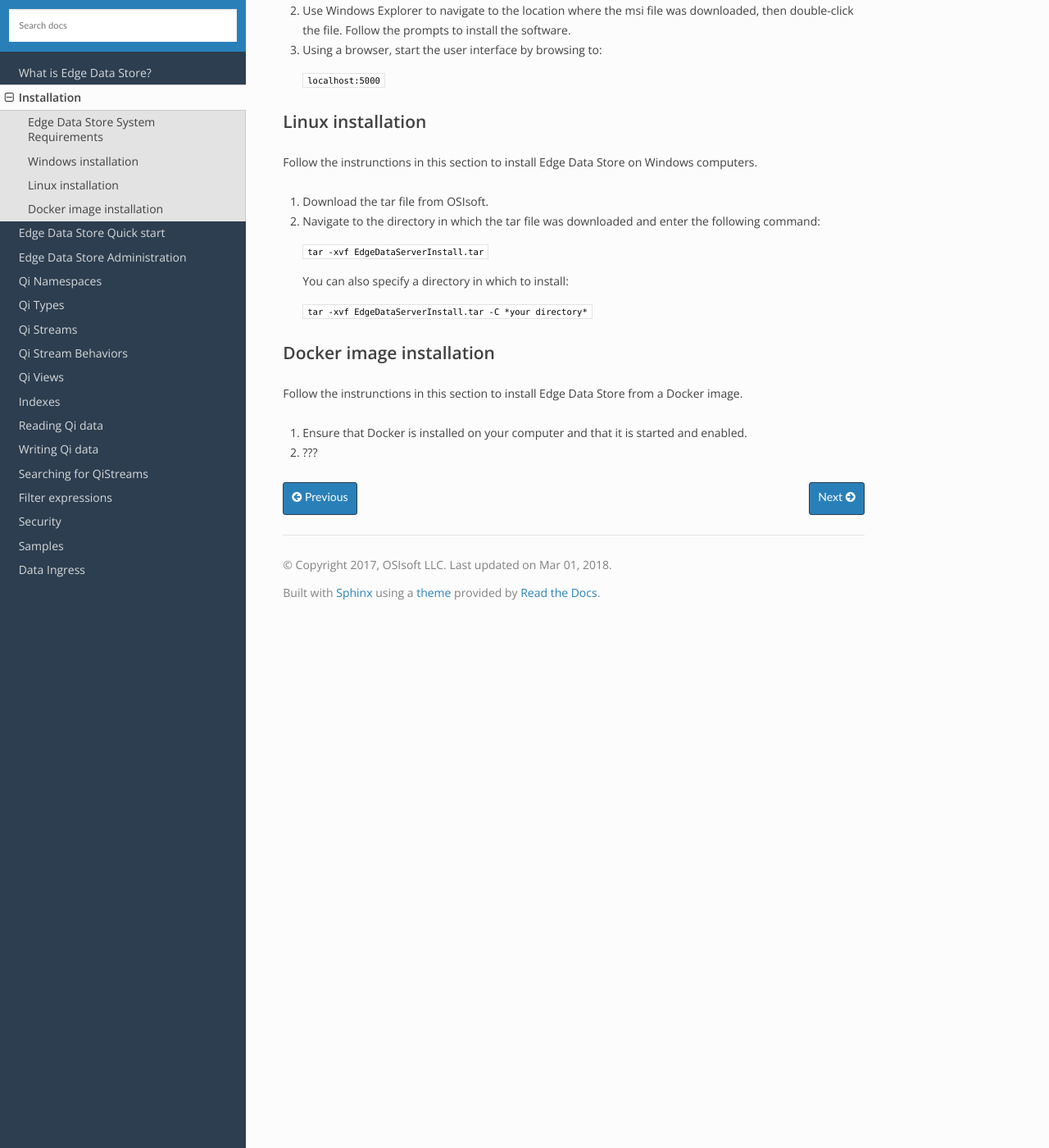
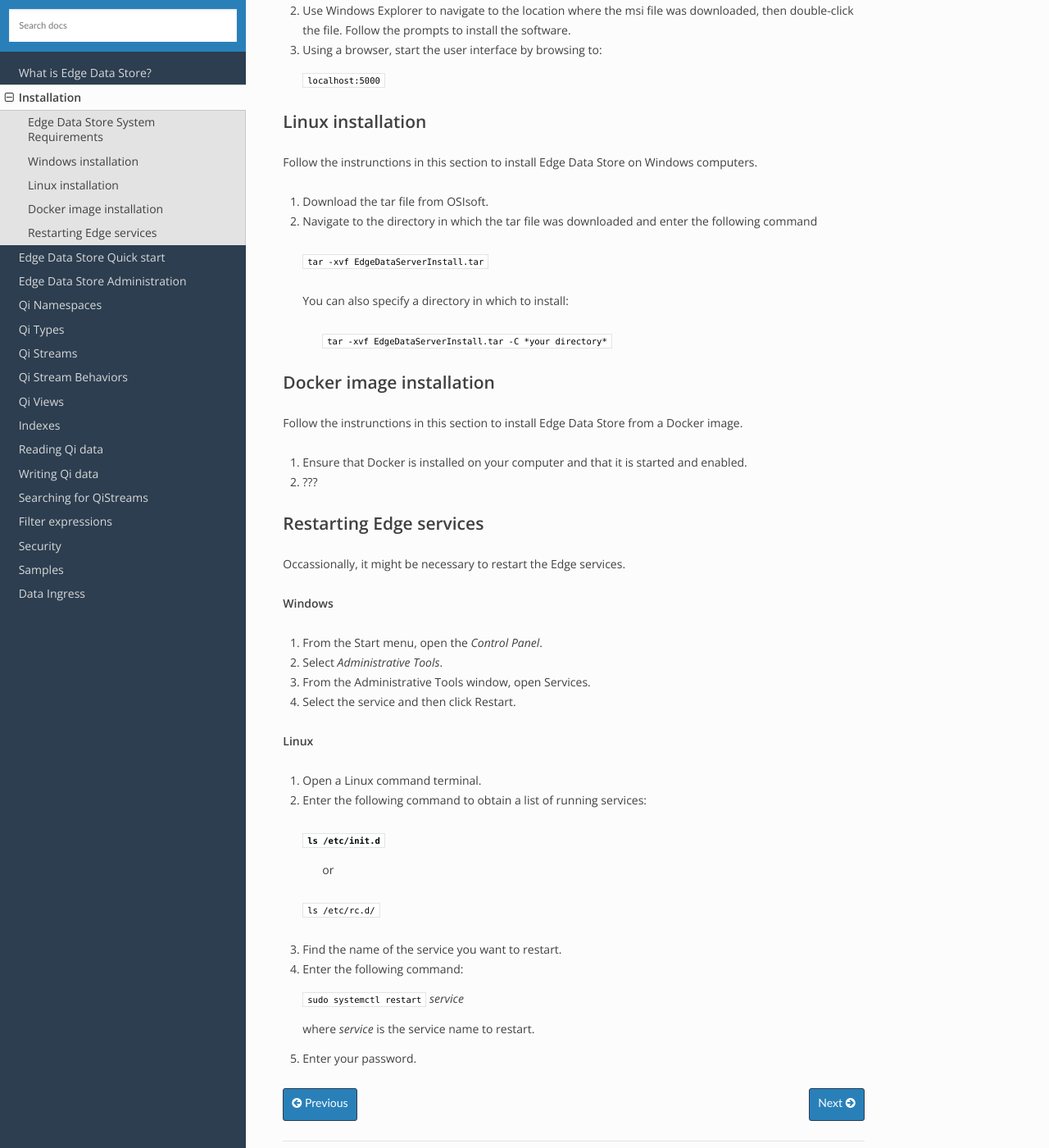
Before and after one commit to fgasparro/EdgeDS-Docs, a Sphinx documentation site: the page built from docs/EdgeDS_Installation.rst, in a window 1280 px wide and 1400 px high, scrolled down 1048 px. Shown: the whole window at 82% size. Built offline with Sphinx 7.4.7 and the Read the Docs theme 2.0.0, drawn with Linux system fonts in a browser that asks for light colours.

Commit message:
Update EdgeDS_Installation.rst

```diff
--- a/docs/EdgeDS_Installation.rst
+++ b/docs/EdgeDS_Installation.rst
@@ -1,3 +1,4 @@
+
 
 
 
@@ -60,11 +61,11 @@ Linux installation
 Follow the instrunctions in this section to install Edge Data Store on Windows computers.
 
 1) Download the tar file from OSIsoft.
-2) Navigate to the directory in which the tar file was downloaded and enter the following command:
+2) Navigate to the directory in which the tar file was downloaded and enter the following command
 
-   ``tar -xvf EdgeDataServerInstall.tar``
+  ``tar -xvf EdgeDataServerInstall.tar``
 
-   You can also specify a directory in which to install:
+  You can also specify a directory in which to install:
 
    ``tar -xvf EdgeDataServerInstall.tar -C *your directory*``
 
@@ -76,3 +77,37 @@ Follow the instrunctions in this section to install Edge Data Store from a Docke
 
 1) Ensure that Docker is installed on your computer and that it is started and enabled.
 2) ???
+
+
+
+Restarting Edge services
+------------------------
+
+Occassionally, it might be necessary to restart the Edge services.
+
+**Windows**
+
+1. From the Start menu, open the *Control Panel*.
+2. Select *Administrative Tools*.
+3. From the Administrative Tools window, open Services.
+4. Select the service and then click Restart.
+
+
+
+**Linux**
+
+1. Open a Linux command terminal.
+2. Enter the following command to obtain a list of running services:
+
+  ``ls /etc/init.d``
+     or
+  ``ls /etc/rc.d/``
+
+3. Find the name of the service you want to restart.
+4. Enter the following command:
+
+   ``sudo systemctl restart`` *service*
+
+   where *service* is the service name to restart.
+
+5. Enter your password.
```
